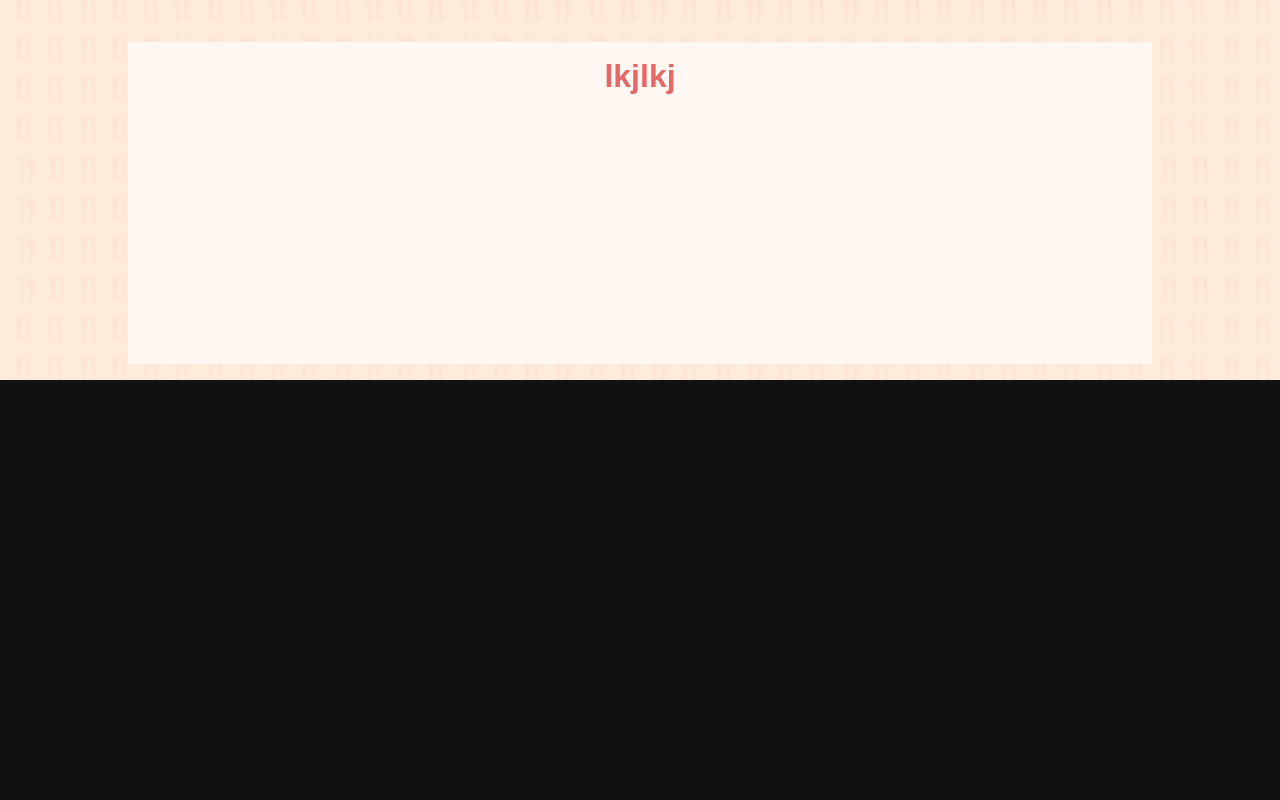
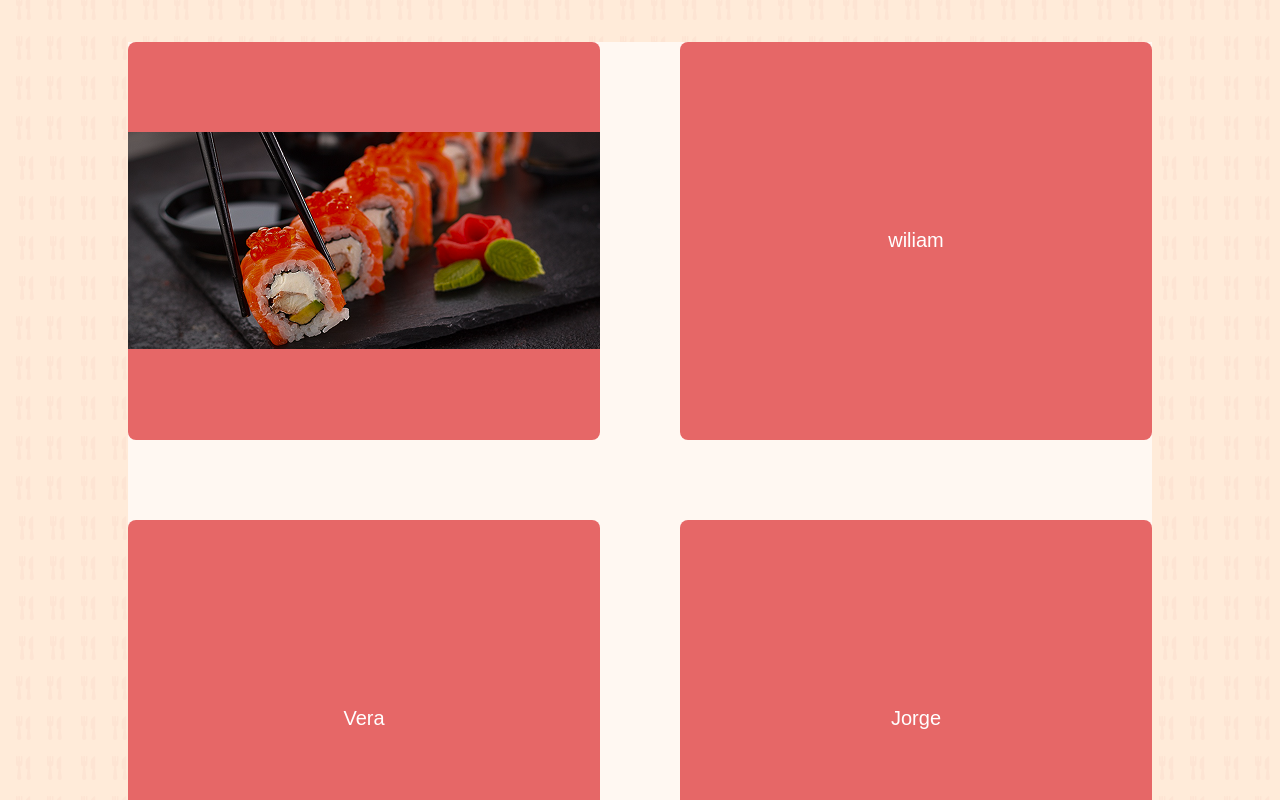
Before and after one commit to wiliamDesigner/efood, a React (Create React App) app: page / in a window 1280 px wide. Shown: the part 420-1220 px from the top of the page. Before the commit the page ends 800 px from the top, so only its background shows below. Built offline with nearby package versions, Linux system fonts and the light colour scheme.

Commit message:
1.3
Duvida talvez simples

```diff
--- a/src/App.tsx
+++ b/src/App.tsx
@@ -1,7 +1,8 @@
 import React from "react";
 import Header from "./components/Header";
+import Cardlist from "./components/Cardlista";
 import { Globalcss } from "./Styles";
-import Lista from "./components/lista";
+
 
 function App() {
   return (
--- /dev/null
+++ b/src/components/Cardlista/index.tsx
@@ -0,0 +1,17 @@
+import { Cardes, CardItem } from "../Cardlista/styles";
+import imagensuchi from "../../assets/sushi.png";
+
+const Cardlist = () => (
+  <Cardes>
+    <CardItem>
+      <img src={imagensuchi} alt="Imagens de suchi" />
+    </CardItem>
+    <CardItem>wiliam</CardItem>
+    <CardItem>Vera</CardItem>
+    <CardItem>Jorge</CardItem>
+    <CardItem>gustavo</CardItem>
+    <CardItem>wiliam</CardItem>
+  </Cardes>
+);
+
+export default Cardlist;
--- /dev/null
+++ b/src/components/Cardlista/styles.ts
@@ -0,0 +1,29 @@
+import styled from "styled-components"
+import { cores } from "../../Styles"
+
+export const CardItem = styled.div`
+  width: 472px;
+  height: 398px;
+  background-color: ${cores.vermelha};
+  border-radius: 8px;
+  display: flex;
+  justify-content: center;
+  align-items: center;
+  color: white;
+  font-size: 20px;
+`;
+
+export const Cardes = styled.div`
+display: grid;
+grid-template-columns: repeat(2, 1fr);
+grid-template-rows: auto;
+gap: 80px;
+align-items:start;
+background-color: ${cores.branco_mais_claro};
+color: ${cores.vermelha};
+
+`
+export const sushi=styled.div`
+width: 472px;
+height: 217px;
+`
--- a/src/components/Header/index.tsx
+++ b/src/components/Header/index.tsx
@@ -4,8 +4,10 @@
 const Header = () => (
   <Headerbar>
     <Logo src={Logoimg} alt={Logo}></Logo>
-    <Paragrafo>Viva experiências gastronômicas no conforto da sua casa</Paragrafo>
-    <Lista/>
+    <Paragrafo>
+      Viva experiências gastronômicas no conforto da sua casa
+    </Paragrafo>
+    <Lista />
   </Headerbar>
 );
 
--- a/src/components/Header/styles.ts
+++ b/src/components/Header/styles.ts
@@ -5,8 +5,8 @@
 
 export const Headerbar = styled.header`
   background-image: url(${backgroundimg});
-  width: 100%;
-  height: 100vh;
+  width: auto;
+  height: auto;
   padding: 16px 8px;
   display: flex;
   flex-direction: column;
--- a/src/components/lista/index.tsx
+++ b/src/components/lista/index.tsx
@@ -1,5 +1,13 @@
-import { Background } from "./styles";
+import Cardlist from "../Cardlista";
+import { Cardes } from "../Cardlista/styles";
 
-const Lista = () => <Background>lkjlkj</Background>;
+
+const Lista = () => (
+  <div>
+    <Cardlist/>
+  <Cardes>
+  </Cardes>
+  </div>
+);
 
 export default Lista;
--- a/src/components/lista/styles.ts
+++ b/src/components/lista/styles.ts
@@ -2,13 +2,13 @@
 import { cores } from "../../Styles";
 
 
+
 export const Background = styled.h1`
-display: flex;
-flex-direction: column;
-align-items: center;
-background-color: ${cores.branco_mais_claro};
-width: 1024px;
-height: 1290px;
-padding: 16px 8px;
-color: ${cores.vermelha};
-`
+  display: flex;
+  flex-direction: column;
+  align-items: center;
+  background-color: ${cores.branco_mais_claro};
+  width: 1366px;
+  height: 280px;
+  color: ${cores.vermelha};
+`;
```
